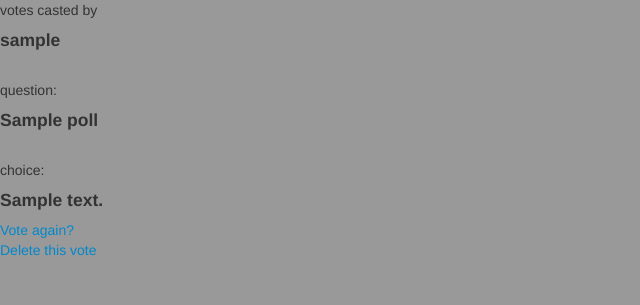
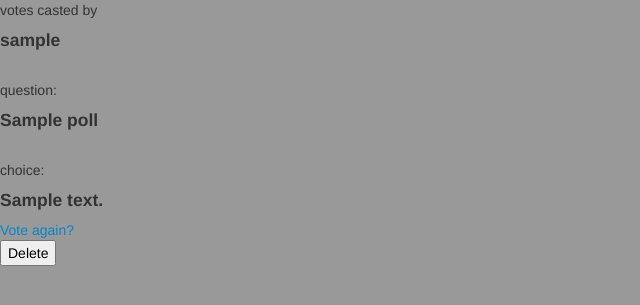
Before and after one commit to sivakothuru/django-pollapp, a Django app: page /1/votes_of_mine in a window 1280 px wide. Shown: the top 305 px of the page, without its empty margins (0-640 px from the left). Run offline with Django 3.2, Linux system fonts and the light colour scheme; a user stored in the database is signed in; tables that the repository leaves empty hold one stand-in row (values such as "Sample post").

Commit message:
made the delete button as a post method

```diff
--- a/polls/templates/polls/votes_of_user.html
+++ b/polls/templates/polls/votes_of_user.html
@@ -6,5 +6,10 @@ votes casted by <h4>{{name}}</h4></br>
     question:<h4>{{poll}}</h4></br>
     choice:<h4>{{choice}}</h4>
     <a href="/polls/{{ poll.id }}/">Vote again?</a></br>
-    <a href='/{{ poll.id }}/deleting_vote/'>Delete this vote</a>
+    <!--<a href='/{{ poll.id }}/deleting_vote/'>Delete this vote</a>-->
+    <form name='input' action = '/deleting_vote/' method='post'>
+        {% csrf_token %}
+        <input type="hidden" name="poll_id" value="{{poll.id}}">
+        <input type="submit" value="Delete">
+    </form>
 {% endblock %}
--- a/polls/urls.py
+++ b/polls/urls.py
@@ -9,6 +9,6 @@ urlpatterns = patterns('polls.views',
     url(r'^polls/(?P<poll_id>\d+)/results/$', 'results', name="results"),
     url(r'^polls/(?P<poll_id>\d+)/vote/$', 'vote', name="vote"),
     url(r'^(?P<poll_id>\d+)/votes_of_mine', 'votes_of_a_user', name='myvotes'),
-    url(r'^(?P<poll_id>\d+)/deleting_vote', 'deleting_vote', name='deleting'),
+    url(r'^deleting_vote/', 'deleting_vote', name='deleting'),
     url(r'^highest_votes_rcvd_polls/$', 'polls_with_most_votes', name='highest_vote_polls'),
 )
--- a/polls/views.py
+++ b/polls/views.py
@@ -75,7 +75,8 @@ def votes_of_a_user(request, poll_id):
                               'poll': p},
                               context_instance=RequestContext(request))
 
-def deleting_vote(request, poll_id):
+def deleting_vote(request):
+    poll_id = request.POST.get('poll_id')
     p = get_object_or_404(Poll, pk=poll_id)
     voter = request.user.user_votes.get(poll__id=poll_id)
     voter.choice.votes -= 1
```
